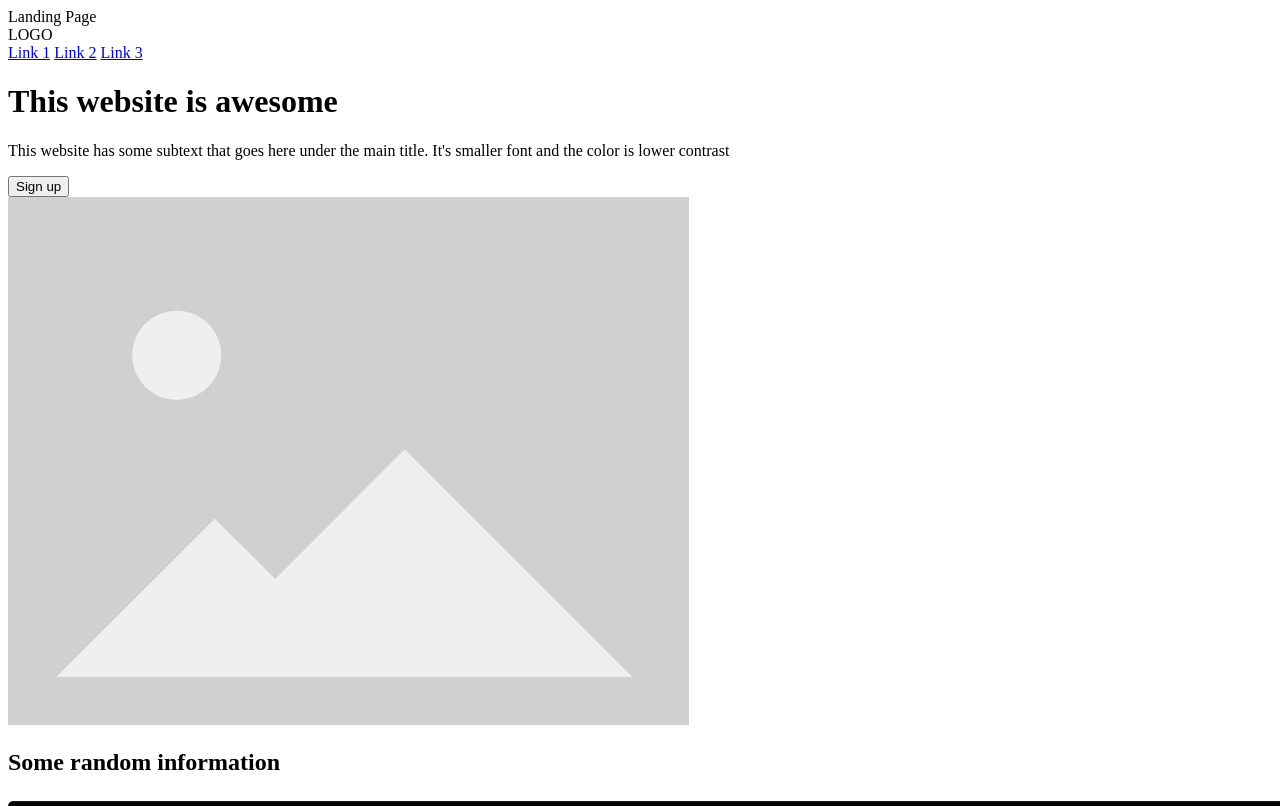
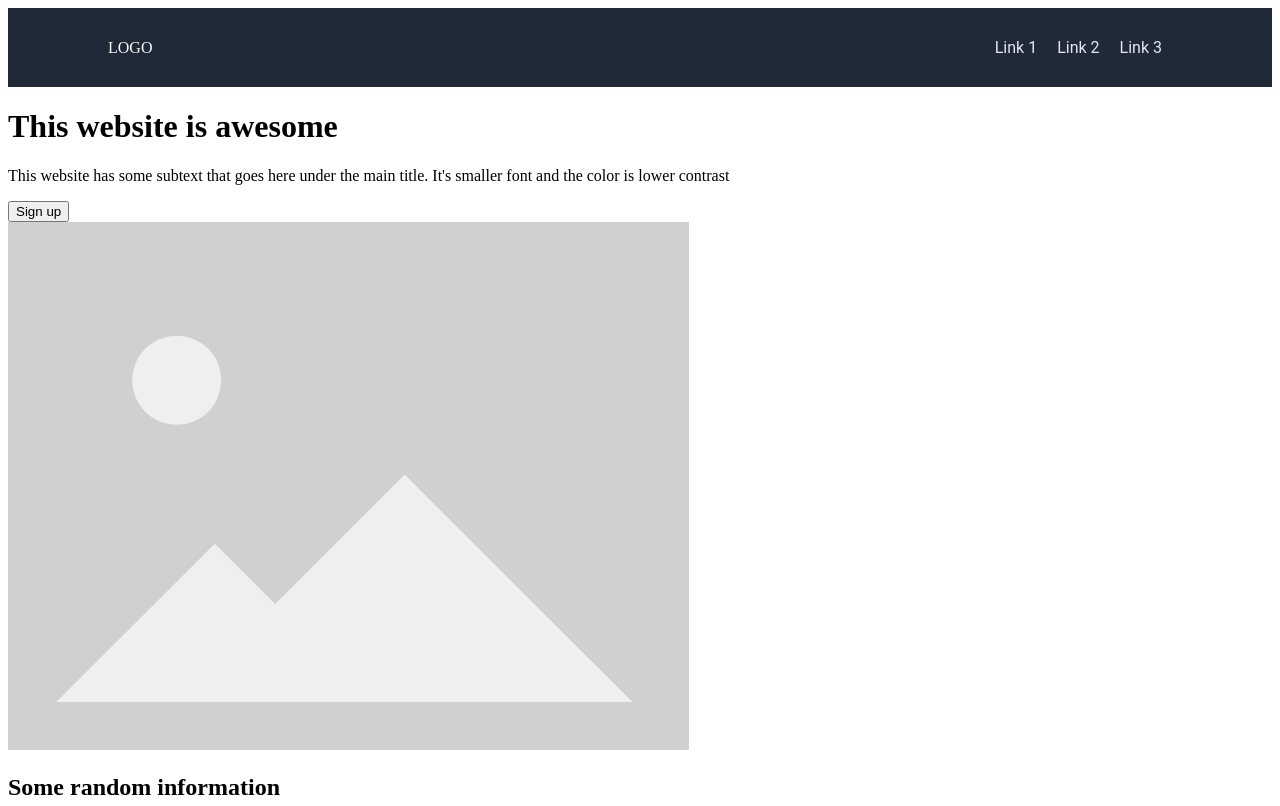
Before and after one commit to Str1ien/website-practice, a plain HTML site: page index.html in a window 1280 px wide. Shown: the top 806 px of the page. Drawn offline with Linux system fonts and the light colour scheme.

Commit message:
header css done

```diff
--- a/index.html
+++ b/index.html
@@ -4,7 +4,7 @@
     <meta charset="UTF-8">
     <meta http-equiv="X-UA-Compatible" content="IE=edge">
     <meta name="viewport" content="width=device-width, initial-scale=1.0">
-    <link href="styles.css" rel="stylesheet"
+    <link href="styles.css" rel="stylesheet">
     <title>Landing Page</title>
 </head>
 <body>
--- a/styles.css
+++ b/styles.css
@@ -0,0 +1,41 @@
+body {
+    background-color: #ffffff;
+
+
+}
+
+.container {
+    display: flex;
+    flex-direction: column;
+}
+
+
+    /* HEADER */
+
+.header {
+    display: flex;
+    background-color: #1f2937;
+    color: #f9faf8;
+    padding: 20px 0px 20px 100px;
+    align-items: center;
+}
+
+.header img {
+    width: 90px;
+    height: 90px;
+    margin-right: auto;
+}
+
+.header-links {
+    display: flex;
+    margin-left: auto;
+    padding: 0px 100px 0px 0px;
+}
+
+.header-links a {
+    text-decoration: none;
+    color: #e5e7eb;
+    font-size: 16px;
+    font-family: 'Roboto', arial;
+    padding: 10px;
+}
```
